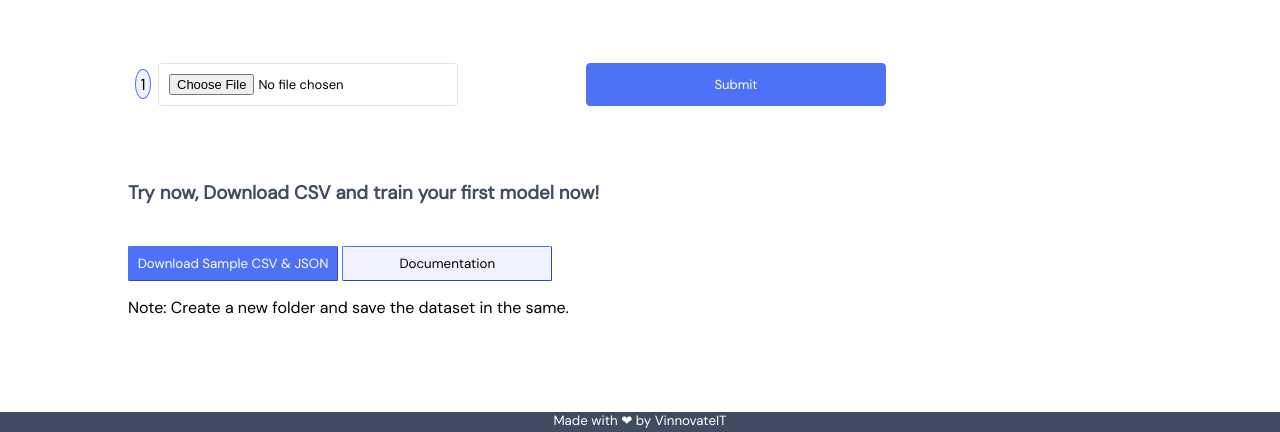
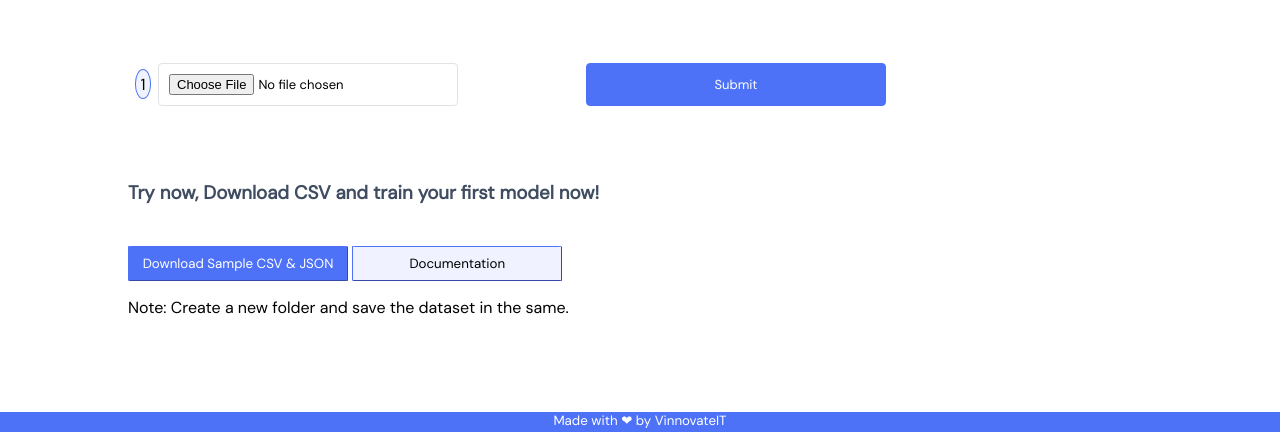
Before and after one commit to AviralJ58/ml-assistant, a Flask app: page / in a window 1280 px wide. Shown: the part 407-839 px from the top of the page. Run offline with Flask 2, Linux system fonts and the light colour scheme.

Commit message:
Fixed Button Alignment

```diff
--- a/static/css/style.css
+++ b/static/css/style.css
@@ -108,7 +108,7 @@ h1,h2,h3,h4,h5,h6{
 	margin-block-start: 2%;
 	border-color: #4D72F8;
 	height: 35px;
-	width:210px;
+	width:220px;
 	border-radius: 2%;
 	border-width: 1px;
 }
@@ -177,7 +177,7 @@ h1,h2,h3,h4,h5,h6{
 .footer{
 	height:20px;
     width: 100%;
-    background-color: #404D61;
+    background-color: #4D72F8;
     text-align: center;
 	color: #ffffff;
 	font-size: smaller;
```
